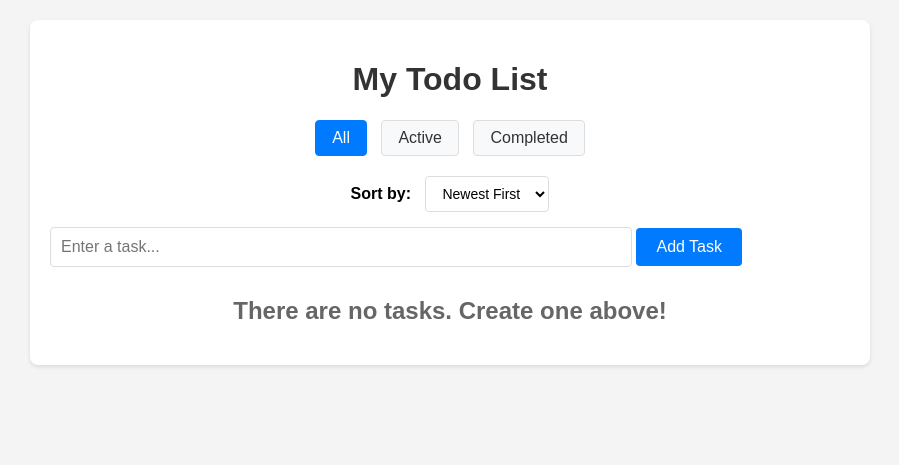
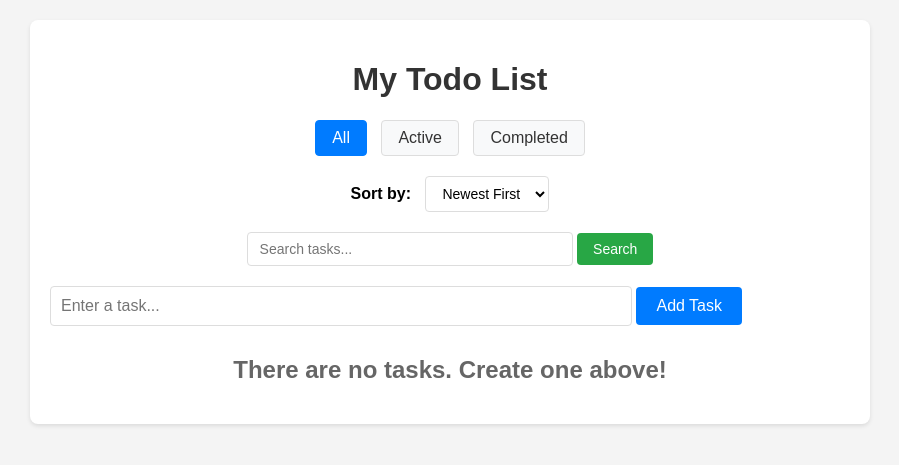
Before and after one commit to azheng888/Taskly, a Flask app: page / in a window 1280 px wide. Shown: the top 465 px of the page, without its empty margins (190-1089 px from the left). Run offline with Flask 3, Linux system fonts and the light colour scheme; data that the repository does not hold is empty.

Commit message:
Added search

```diff
--- a/app.py
+++ b/app.py
@@ -42,6 +42,7 @@ def index():
     else:
         filter_type = request.args.get('filter', 'all')
         sort_by = request.args.get('sort', 'date')
+        search_query = request.args.get('search', '').strip()
 
         if filter_type == 'completed':
             query = Task.query.filter_by(completed=True)
@@ -49,6 +50,9 @@ def index():
             query = Task.query.filter_by(completed=False)
         else:
             query = Task.query
+
+        if search_query:
+            query = query.filter(Task.content.ilike(f'%{search_query}%'))
 
         if sort_by == 'date_desc':
             tasks = query.order_by(Task.date_created.desc()).all()
@@ -59,7 +63,7 @@ def index():
         else:
             tasks = query.order_by(Task.date_created.desc()).all()
 
-        return render_template('index.html', tasks=tasks, filter=filter_type)
+        return render_template('index.html', tasks=tasks, filter=filter_type, sort=sort_by, search=search_query)
 
 @app.route('/delete/<int:id>')
 def delete(id):
--- a/static/css/style.css
+++ b/static/css/style.css
@@ -150,3 +150,48 @@ a:hover {
 .sort-options select:hover {
     border-color: #007bff;
 }
+
+.search-box {
+    margin: 20px 0;
+    text-align: center;
+}
+
+.search-box form {
+    display: inline-block;
+}
+
+.search-box input[type="text"] {
+    width: 300px;
+    padding: 8px 12px;
+    border: 1px solid #ddd;
+    border-radius: 4px;
+    font-size: 14px;
+}
+
+.search-box input[type="submit"] {
+    padding: 8px 16px;
+    background-color: #28a745;
+    color: white;
+    border: none;
+    border-radius: 4px;
+    cursor: pointer;
+    font-size: 14px;
+}
+
+.search-box input[type="submit"]:hover {
+    background-color: #218838;
+}
+
+.clear-search {
+    margin-left: 10px;
+    padding: 8px 16px;
+    background-color: #6c757d;
+    color: white;
+    border-radius: 4px;
+    text-decoration: none;
+    display: inline-block;
+}
+
+.clear-search:hover {
+    background-color: #5a6268;
+}
--- a/templates/index.html
+++ b/templates/index.html
@@ -15,6 +15,18 @@
             <option value="date_asc" {% if sort == 'date_asc' %}selected{% endif %}>Oldest First</option>
             <option value="alpha" {% if sort == 'alpha' %}selected{% endif %}>Alphabetical</option>
         </select>
+    </div>
+
+    <div class="search-box">
+        <form action="/" method="GET">
+            <input type="hidden" name="filter" value="{{ filter }}">
+            <input type="hidden" name="sort" value="{{ sort }}">
+            <input type="text" name="search" id="search" placeholder="Search tasks..." value="{{ search }}">
+            <input type="submit" value="Search">
+            {% if search %}
+                <a href="/?filter={{ filter }}&sort={{ sort }}" class="clear-search">Clear</a>
+            {% endif %}
+        </form>
     </div>
 
     <div class="form">
```
